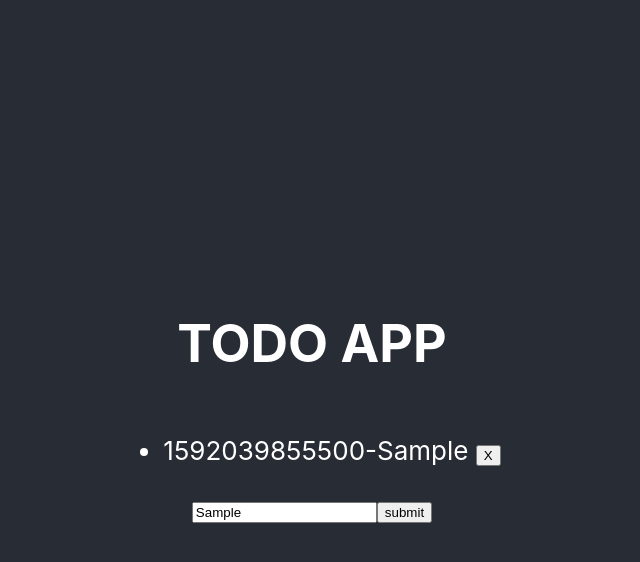
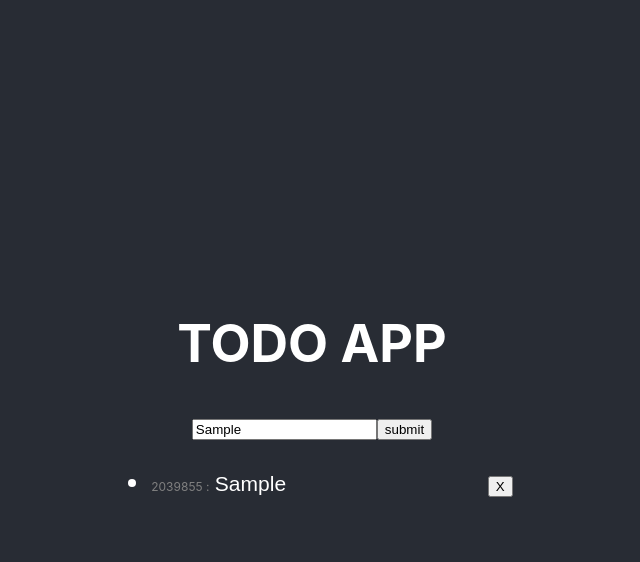
Before and after one commit to frxception/react-todo-app-demo, a React (Create React App) app: page / in a window 1280 px wide. Both pictures are taken after typing "Sample" into the empty fields and a click on the button "submit". Shown: the top 562 px of the page, without its empty margins (328-968 px from the left). Built offline with nearby package versions, Linux system fonts and the light colour scheme.

Commit message:
integrate redux

```diff
--- a/src/App.js
+++ b/src/App.js
@@ -1,44 +1,62 @@
 import React, {useState} from 'react';
+import { connect } from 'react-redux'
+import { addItem, editItem, deleteItem, currentItem } from './store/action'
+
 import ItemList from './components/item-list'
 import './App.css';
 
 class App extends React.Component {
-    constructor(props) {
-        super(props);
-        this.state = {
-            item: {
-                id: '',
-                text: ''
-            },
-            itemList: []
-        }
-        this.handleChange = this.handleChange.bind(this); //NOTE: so that we use this
-        this.actionDelete = this.actionDelete.bind(this);
-        this.actionAdd = this.actionAdd.bind(this);
-        this.actionEdit = this.actionEdit.bind(this);
+    // constructor(props) {
+    //     super(props);
+    //     this.state = {
+    //         item: {
+    //             id: '',
+    //             text: ''
+    //         },
+    //         itemList: []
+    //     }
+    //     this.handleChange = this.handleChange.bind(this); //NOTE: so that we use this
+    //     this.actionDelete = this.actionDelete.bind(this);
+    //     this.actionAdd = this.actionAdd.bind(this);
+    //     this.actionEdit = this.actionEdit.bind(this);
+    // }
+
+    // constructor(props) {
+    //     super(props);
+    // }
+
+// const App = ({item, itemList, addItem, editItem, deleteItem, currentItem}) => {
+
+    handleChange = (event) => {
+        const {currentItem}  = this.props
+        const {value} = event.target
+        console.log('handleChange value: ', value)
+        console.log('handleChange value: ', this.props)
+        currentItem(value)
+        // const item = {
+        //     item: {
+        //         id: Date.now(),
+        //         text: value
+        //     }
+        // }
+        // this.setState(item,()=>{
+        //     console.log('handleChange state: ', this.state)
+        // })
+
     }
 
-    handleChange(event) {
+    actionAdd = event => {
         event.preventDefault()
-        const {value} = event.target
-        const item = {
-            item: {
-                id: Date.now(),
-                text: value
-            }
-        }
-        this.setState(item,()=>{
-            console.log('handleChange state: ', this.state)
-        })
-    }
+        const {addItem, item}  = this.props
+        addItem(item)
 
-    actionAdd(event) {
-        event.preventDefault()
-        const item = this.state.item
+        // const item = this.state.item
+        //
+        // this.setState({itemList: [...this.state.itemList, item]}, ()=>{
+        //     console.log('handleSubmit state: ',this.state.itemList)
+        // })
 
-        this.setState({itemList: [...this.state.itemList, item]}, ()=>{
-            console.log('handleSubmit state: ',this.state.itemList)
-        })
+
         // this.setState((prevState)=> {
         //     return {
         //         itemList: prevState.itemList.concat(prevState.item)
@@ -47,33 +65,64 @@ class App extends React.Component {
     }
 
 
-    actionEdit(){
-
+    actionEdit = (id, text) => {
+        // const itemList = this.state.itemList
+        // itemList.map(item=>{
+        //     if(item.id===id){
+        //         console.log(item.key +"    "+id)
+        //         item.text= text;
+        //     }
+        // })
+        // this.setState({itemList})
+        console.log('.>>>>>>> ', id, text)
+        const {editItem}  = this.props
+        editItem({ id, text} )
     }
 
-    actionDelete(id){
-        const filteredItem = this.state.itemList.filter(
-            item => item.id !== id
-        )
-        this.setState({itemList: filteredItem})
-        console.log('actionDelete state.itemList: ',this.state.itemList)
+    actionDelete = (id) =>{
+        // const filteredItem = this.state.itemList.filter(
+        //     item => item.id !== id
+        // )
+        // this.setState({itemList: filteredItem})
+        // console.log('actionDelete state.itemList: ',this.state.itemList)
+        const {deleteItem}  = this.props
+        deleteItem(id)
+
     }
 
 
     render() {
+        console.log('[Render App component]')
+        const {itemList} = this.props
         return (
             <div className="App">
                 <header className="App-header">
                     <h1>TODO APP</h1>
-                    <ItemList itemList={this.state.itemList} actionDelete={this.actionDelete} />
                     <form onSubmit={this.actionAdd} id='myform'>
                         <input name='text' type='text' className='input' onChange={this.handleChange}/>
                         <button type="submit">submit</button>
                     </form>
+
+                    <ItemList itemList={itemList} actionDelete={this.actionDelete} actionEdit={this.actionEdit} />
+
                 </header>
             </div>
         )
     }
 }
 
-export default App;
+const mapStateToProps = state => (
+    {
+        item: state.item,
+        itemList: state.itemList
+    }
+)
+
+const mapDispatchToProps = dispatch => ({
+    currentItem: text => dispatch(currentItem(text)),
+    addItem: item => dispatch(addItem(item)),
+    deleteItem: id => dispatch(deleteItem(id)),
+    editItem: item => dispatch(editItem(item))
+})
+
+export default connect(mapStateToProps, mapDispatchToProps)(App);
--- a/src/components/item-holder.css
+++ /dev/null
@@ -1,5 +0,0 @@
-
-.item{
-    justify-content: left;
-    text-align: left;
-}
--- a/src/components/item-holder.js
+++ /dev/null
@@ -1,14 +0,0 @@
-import React from "react";
-import './item-holder.css'
-
-
-const ItemHolder = ({item, actionDelete}) =>{
-    console.log('holder: ',item.id)
-    console.log('holder: ',item.text)
-    return (
-            <li className='item' key={item.id}>
-                {item.id}-{item.text} <button className='delete' onClick={()=>actionDelete(item.id)}>X</button>
-            </li>
-    )
-}
-export default ItemHolder
--- /dev/null
+++ b/src/components/item-list.css
@@ -0,0 +1,16 @@
+
+.item{
+    justify-content: left;
+    text-align: left;
+
+}
+.item-id{
+    font-size:12px;
+    color: gray;
+}
+.text{
+    background: none;
+    border: 0;
+    color: white;
+    font-size: 21px;
+}
--- a/src/components/item-list.js
+++ b/src/components/item-list.js
@@ -1,23 +1,28 @@
 import React from 'react'
-import ItemHolder from "./item-holder";
+import './item-list.css'
+// import ItemHolder from "./item-holder";
 
 
-const ItemList = ({itemList, actionDelete}) => {
-    console.log("itemList: ", itemList)
+const ItemList = props => {
+    console.log('[Render ItemList component] props: ', props)
+
+    const itemList = props.itemList
     return (
         <div>
-            <ul>
-                {
-                    itemList.map((item, index)=>{
-                        return(
-                            <ItemHolder key={index} item={item} actionDelete={actionDelete}></ItemHolder>
-                        )
+            <ul>{
+                    itemList.map(item=>{
+                        return <li key={item.id}>
+                                <span className='item-id'>{item.id.toString().substring(10,3)} : </span>
+                                <input type="text" id={item.id} value={item.text} className="text"
+                                       onChange={e=>{props.actionEdit(item.id, e.target.value)}}/>
+                                <button className='delete' onClick={()=>props.actionDelete(item)}>X</button>
+                            </li>
                      })
                 }
+
             </ul>
         </div>
     )
 }
-// <li key={index}>{item.text}-{item.id}</li>
 
-export default ItemList;
+export default React.memo(ItemList);
--- a/src/index.js
+++ b/src/index.js
@@ -1,17 +1,22 @@
 import React from 'react';
+import {Provider as ReduxProvider} from 'react-redux'
 import ReactDOM from 'react-dom';
+import store from './store/index'
+
+
 import './index.css';
 import App from './App';
-import * as serviceWorker from './serviceWorker';
+
 
 ReactDOM.render(
-  <React.StrictMode>
-    <App />
-  </React.StrictMode>,
-  document.getElementById('root')
+    <ReduxProvider store={store}>
+        <App/>
+    </ReduxProvider>
+    ,
+    document.getElementById('root')
 );
 
 // If you want your app to work offline and load faster, you can change
 // unregister() to register() below. Note this comes with some pitfalls.
 // Learn more about service workers: https://bit.ly/CRA-PWA
-serviceWorker.unregister();
+// serviceWorker.unregister();
--- /dev/null
+++ b/src/store/action.js
@@ -0,0 +1,34 @@
+export const Types = {
+    ADD_ITEM: 'ADD_ITEM',
+    DELETE_ITEM: 'DELETE_ITEM',
+    EDIT_ITEM: 'EDIT_ITEM',
+    CURRENT_ITEM: 'CURRENT_ITEM'
+}
+
+export const addItem = item => ({
+    type: Types.ADD_ITEM,
+    payload: item
+})
+
+export const editItem = item => ({
+    type: Types.EDIT_ITEM,
+    payload: item
+})
+
+export const deleteItem = id => ({
+    type: Types.DELETE_ITEM,
+    payload: id
+})
+
+export const currentItem = text => ({
+    type: Types.CURRENT_ITEM,
+    payload: text
+})
+
+export default {
+    Types,
+    addItem,
+    editItem,
+    deleteItem,
+    currentItem
+}
--- /dev/null
+++ b/src/store/index.js
@@ -0,0 +1,12 @@
+import {createStore, applyMiddleware} from 'redux'
+import logger from 'redux-logger';
+import { composeWithDevTools } from 'redux-devtools-extension/developmentOnly'; //NOTE: For Dev only
+
+import reducer from './reducer';
+const middlewares = [logger];
+
+export default  createStore(reducer, composeWithDevTools(applyMiddleware(...middlewares)));
+
+// export default function configureStore(initialState){
+//     return createStore(reducer, initialState, composeWithDevTools(applyMiddleware(...middlewares)));
+// };
--- /dev/null
+++ b/src/store/reducer.js
@@ -0,0 +1,59 @@
+import Actions from './action'
+
+const initialState = {
+    item: {
+        id: '', text: ''
+    },
+    itemList: []
+}
+
+
+const reducers = ( state = initialState, action) => {
+
+    switch (action.type){
+        case Actions.Types.ADD_ITEM: {
+            return {
+                ...state,
+                itemList: [...state.itemList, action.payload]
+            }
+        }
+
+        case Actions.Types.DELETE_ITEM: {
+            return {
+                ...state,
+                itemList: state.itemList.filter(
+                    item => item.id !== action.payload.id
+                )
+            }
+        }
+
+        case Actions.Types.EDIT_ITEM: {
+            const itemList = state.itemList
+            itemList.map(item=>{
+                if(item.id === action.payload.id){
+                    item.text= action.payload.text;
+                }
+            })
+
+            return {
+                ...state,
+                itemList: [...itemList]
+            }
+        }
+
+        case Actions.Types.CURRENT_ITEM: {
+            return {
+                ...state,
+                item: {
+                    id: Date.now(),
+                    text: action.payload
+                }
+            }
+        }
+
+
+        default: return state;
+    }
+}
+
+export default reducers;
```
Also changed, not shown: package.json (+7 -1 lines), 1 other file (tests, documents, lock files or other folders).
